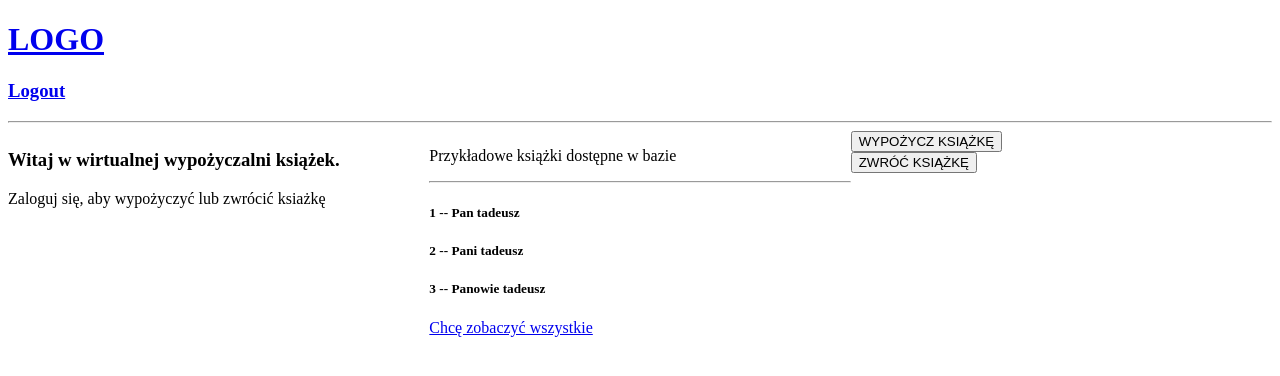
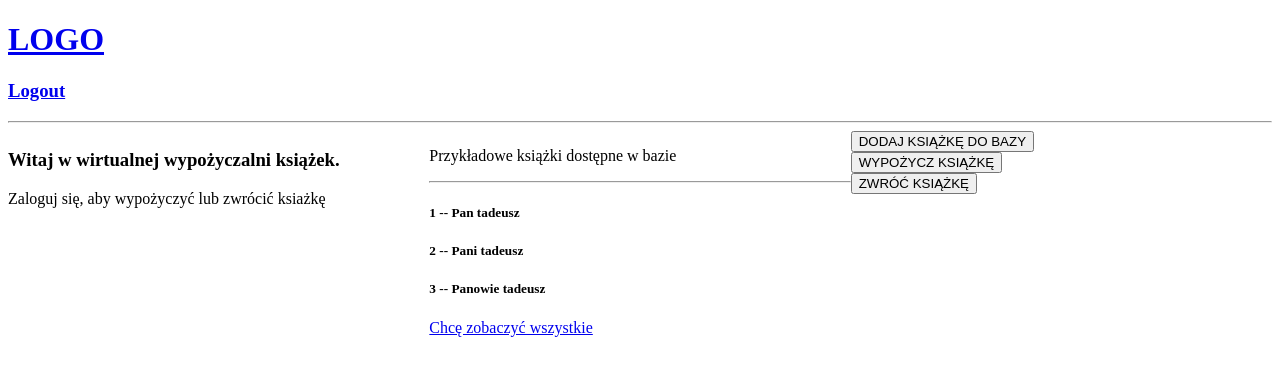
Before and after one commit to LWlodek/wypozyczalnia_ksiazek, a Django app: page / in a window 1280 px wide. Shown: the top 376 px of the page. Run offline with Django 4.2, Linux system fonts and the light colour scheme; a user stored in the database is signed in.

Commit message:
modyfikacja widoku 'home' dla superusera - opcja dodania ksiazki

```diff
--- a/base/templates/base/home.html
+++ b/base/templates/base/home.html
@@ -28,9 +28,11 @@
     </div>
 
     <div>
+        {% if request.user.is_superuser %}
+        <a href="{% url 'add-book' %}"><button>DODAJ KSIĄŻKĘ DO BAZY</button><br></a>
+        {% endif %}
         <a href="{% url 'rent' %}"><button>WYPOŻYCZ KSIĄŻKĘ</button><br></a>
         <a href="{% url 'return-book' %}"><button>ZWRÓĆ KSIĄŻKĘ</button><br></a>
-
     </div>
 </div>
 {% endblock %}
```
Also changed, not shown: db.sqlite3.
